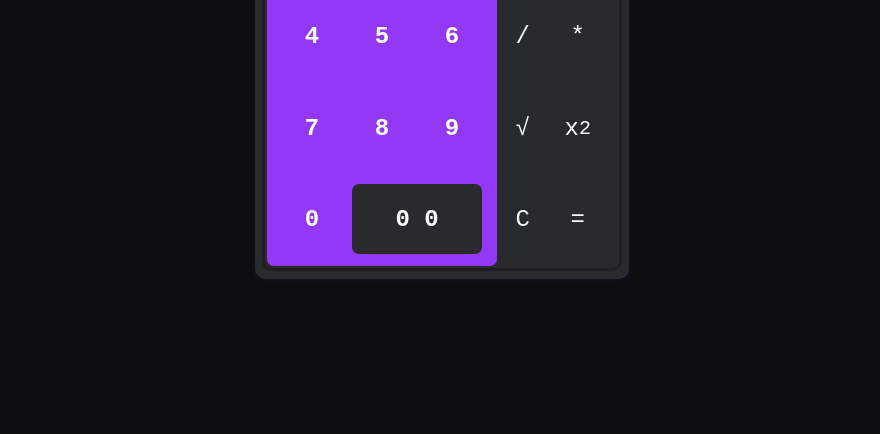
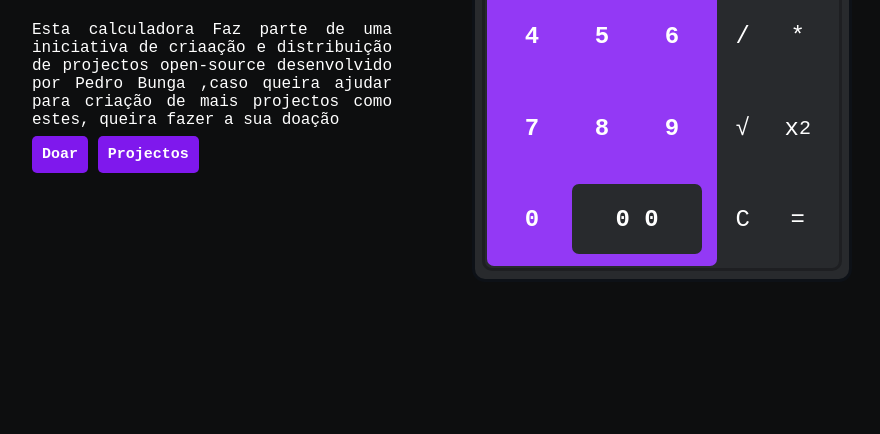
Before and after one commit to PedroBunga/calculadora, a website: page index.html in a window 1280 px wide. Shown: the part 382-816 px from the top of the page, without its empty margins (206-1086 px from the left). Drawn offline with Linux system fonts and the light colour scheme.

Commit message:
Pedro Bangui Bunga
Ate ao momento ainda não criei todoas as funcionalidades, como é o caso das operações artmeticas, do tema Dark entre outras coisas. tambem ainda não foi feito a parte responsiva do site,mas nas proximas ocasiões serão feitas

```diff
--- a/assets/scripts/geral.js
+++ b/assets/scripts/geral.js
@@ -1,11 +1,14 @@
-
 function setResultValue() {
   if (document.getElementById("entrada").value != null) {
-       document.getElementById("result").innerHTML=document.getElementById("entrada").value;
+    document.getElementById("result").innerHTML =
+      document.getElementById("entrada").value;
+  }else{
+    document.getElementById("entrada").value="Insere Um Valor Valido!"
   }
 }
 
-
-function clearScrean(){
-    document.getElementById("result").innerHTML=document.getElementById("entrada").value="";
+function clearScrean() {
+  document.getElementById("result").innerHTML = document.getElementById(
+    "entrada"
+  ).value = "";
 }
--- a/assets/styles/geral.css
+++ b/assets/styles/geral.css
@@ -3,7 +3,7 @@
   text-decoration: none;
   box-sizing: border-box;
   color: rgb(255, 255, 255);
-  font-family: 'Courier New', Courier, monospace;
+  font-family: "Courier New", Courier, monospace;
 }
 
 body {
@@ -11,10 +11,40 @@ body {
   width: 100vw;
   display: flex;
   align-items: center;
+  gap: 80px;
+  align-items: center;
   justify-content: center;
-  align-content: center;
   overflow: hidden;
   background-color: rgb(13, 14, 15);
+}
+
+.informacao-inicial {
+  width: 360px;
+  height: 492px;
+  display: flex;
+  flex-direction: column;
+  align-content: center;
+  justify-content: center;
+  color: rgb(237, 237, 237);
+}
+.informacao-inicial p{
+  text-align: justify;
+}
+.informacao-inicial .botoes a{
+  height: 40px;
+  border-radius: 5px;
+  font-size: small;
+  background-color:#7F18ED;
+  text-align: center;
+  padding: 10px;
+  font-weight: 800;
+  font-size: 15px;
+}
+
+
+/*Estilizando o Scrol Geral que aparecer na Pagina*/
+::-webkit-scrollbar {
+  background-color: rgb(30, 31, 34);
 }
 
 .main-content {
@@ -58,6 +88,13 @@ body {
   font-display: flex;
   border-radius: 10px;
   align-items: flex-end;
+  /*Caso o numero de Caracter Superar o Tamanho do Container
+    As palavras vão ser quebradas para proxima linha
+  */
+
+  flex-wrap: wrap;
+  overflow-wrap: break-word;
+  overflow-y: scroll;
 }
 
 .main-content .calculadora .calculadora-display .resultado span {
@@ -80,8 +117,8 @@ body {
   font-weight: 900;
 }
 
-.main-content .calculadora .calculadora-display input:focus{
-    color: rgb(237, 237, 237);
+.main-content .calculadora .calculadora-display input:focus {
+  color: rgb(237, 237, 237);
 }
 
 /*Eliminando as setas do input*/
@@ -132,8 +169,8 @@ input[type="number"]::-webkit-outer-spin-button {
   background-color: rgb(40, 42, 45);
   border-radius: 7px;
 }
-.main-content .calculadora .calculadora-main .digitos #zerozero:hover{
-    background-color: rgb(237, 237, 237);
+.main-content .calculadora .calculadora-main .digitos #zerozero:hover {
+  background-color: rgb(237, 237, 237);
   color: rgb(13, 17, 23);
   border-radius: 7px;
 }
--- a/index.html
+++ b/index.html
@@ -10,29 +10,42 @@
 </head>
 
 <body>
+
+    <div class="informacao-inicial">
+        <H1>SIMPLES CALCULADORA</H1>
+        <P>Esta calculadora Faz parte de uma iniciativa de criaação e distribuição de projectos open-source
+            desenvolvido por <a href="#">Pedro Bunga</a> ,caso queira ajudar para criação de mais
+            projectos  como estes, queira fazer a sua doação</P>
+
+        <div class="botoes">
+            <a>Doar</a>
+            <a>Projectos</a>
+        </div>
+    </div>
+
     <div class="main-content">
         <div class="calculadora">
 
             <div class="calculadora-display">
                 <div class="resultado"><span id="result"></span></div>
                 <div class="entrada">
-                    <input value="Insere Os Valores Aqui" type="text"  name="entrada" id="entrada">
+                    <input value="Insere Os Valores Aqui" type="text" name="entrada" id="entrada">
                 </div>
             </div>
 
             <div class="calculadora-main">
                 <div class="digitos">
-                    <a  class="numero um">1</a>
-                    <a  class="numero dois">2</a>
-                    <a  class="numero tres">3</a>
-                    <a  class="numero quatro">4</a>
-                    <a  class="numero cinco">5</a>
-                    <a  class="numero seis">6</a>
-                    <a  class="numero sete">7</a>
-                    <a  class="numero oito">8</a>
-                    <a  class="numero nove">9</a>
-                    <a  class="numero zero">0</a>
-                    <a  id="zerozero" class="numero zerozero">0 0</a>
+                    <a class="numero um">1</a>
+                    <a class="numero dois">2</a>
+                    <a class="numero tres">3</a>
+                    <a class="numero quatro">4</a>
+                    <a class="numero cinco">5</a>
+                    <a class="numero seis">6</a>
+                    <a class="numero sete">7</a>
+                    <a class="numero oito">8</a>
+                    <a class="numero nove">9</a>
+                    <a class="numero zero">0</a>
+                    <a id="zerozero" class="numero zerozero">0 0</a>
                 </div>
                 <div class="operacoes">
                     <a class="operacao">+</a>
```
